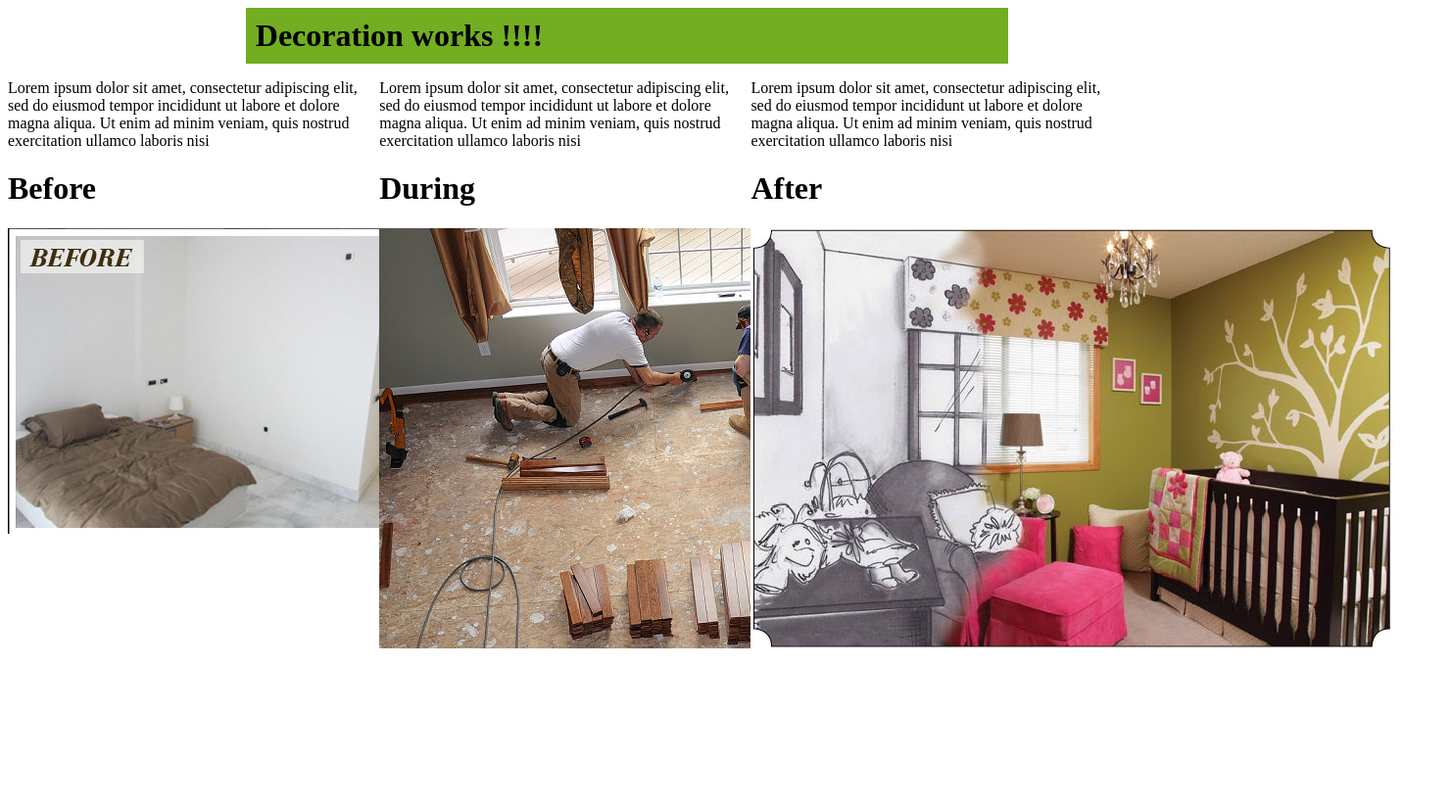
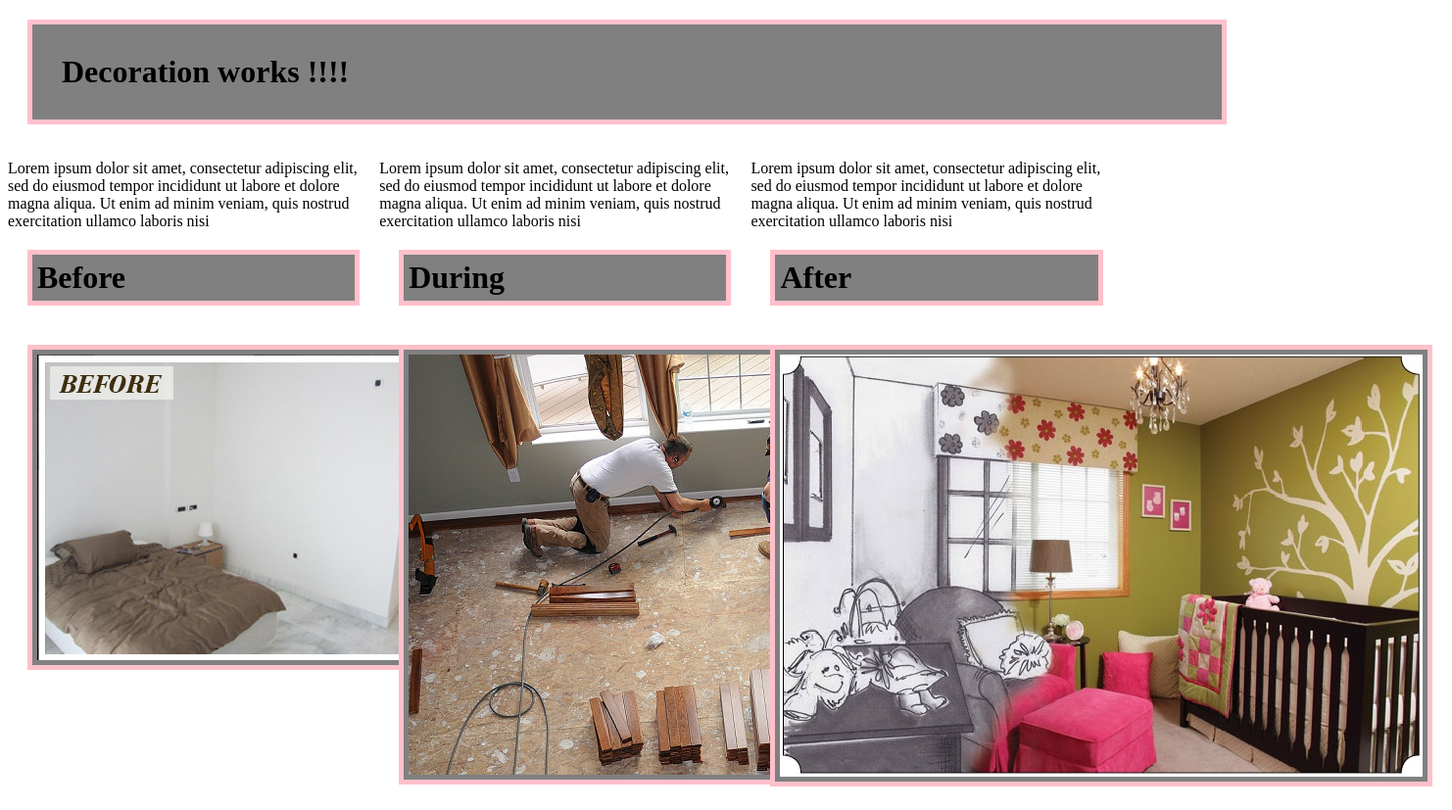
Before and after one commit to WRCarlile/interior-decorator, a plain HTML site: page index.html in a window 1280 px wide. Shown: the whole page at 98% size, 1482 px wide, since content can reach past the window. Before the commit the page ends 800 px from the top, so only its background shows below. Drawn offline with Linux system fonts and the light colour scheme.

Commit message:
added borders and more css

```diff
--- a/css/style.css
+++ b/css/style.css
@@ -1,10 +1,20 @@
 .column {
   float: left;
   width: 30%;
+
 }
 .center {
-    margin: auto;
-    width: 60%;
-    background-color:  #73AD21;
-    padding: 10px;
+    margin: 20px;
+    border: 5px solid pink;
+    background-color: grey;
+    padding: 30px;
 }
+
+.border {
+  margin: 20px;
+  border: 5px solid pink;
+  background-color: grey;
+  padding: 5px;
+
+
+}
--- a/index.html
+++ b/index.html
@@ -9,20 +9,20 @@
     <h1 class="center">Decoration works !!!!</h1>
     <div class="column">
     <p>Lorem ipsum dolor sit amet, consectetur adipiscing elit, sed do eiusmod tempor incididunt ut labore et dolore magna aliqua. Ut enim ad minim veniam, quis nostrud exercitation ullamco laboris nisi</p>
-    <h1>Before</h1>
-    <img src="img/before.jpg" alt="a picture of the apartment after the before works">
+    <h1 class="border">Before</h1>
+    <img src="img/before.jpg" class="border" alt="a picture of the apartment after the before works">
     </div>
 
     <div class="column">
     <p>Lorem ipsum dolor sit amet, consectetur adipiscing elit, sed do eiusmod tempor incididunt ut labore et dolore magna aliqua. Ut enim ad minim veniam, quis nostrud exercitation ullamco laboris nisi</p>
-    <h1>During</h1>
-    <img src="img/during.jpg" alt="a picture of the apartment during the decoration works">
+    <h1 class="border">During </h1>
+    <img src="img/during.jpg" class="border" alt="a picture of the apartment during the decoration works">
     </div>
 
     <div class="column">
     <p>Lorem ipsum dolor sit amet, consectetur adipiscing elit, sed do eiusmod tempor incididunt ut labore et dolore magna aliqua. Ut enim ad minim veniam, quis nostrud exercitation ullamco laboris nisi</p>
-    <h1>After</h1>
-    <img src="img/after.jpg" alt="a picture of the apartment after the decoration works">
+    <h1 class="border">After</h1>
+    <img src="img/after.jpg" class="border" alt="a picture of the apartment after the decoration works">
     </div>
   </body>
 
```
